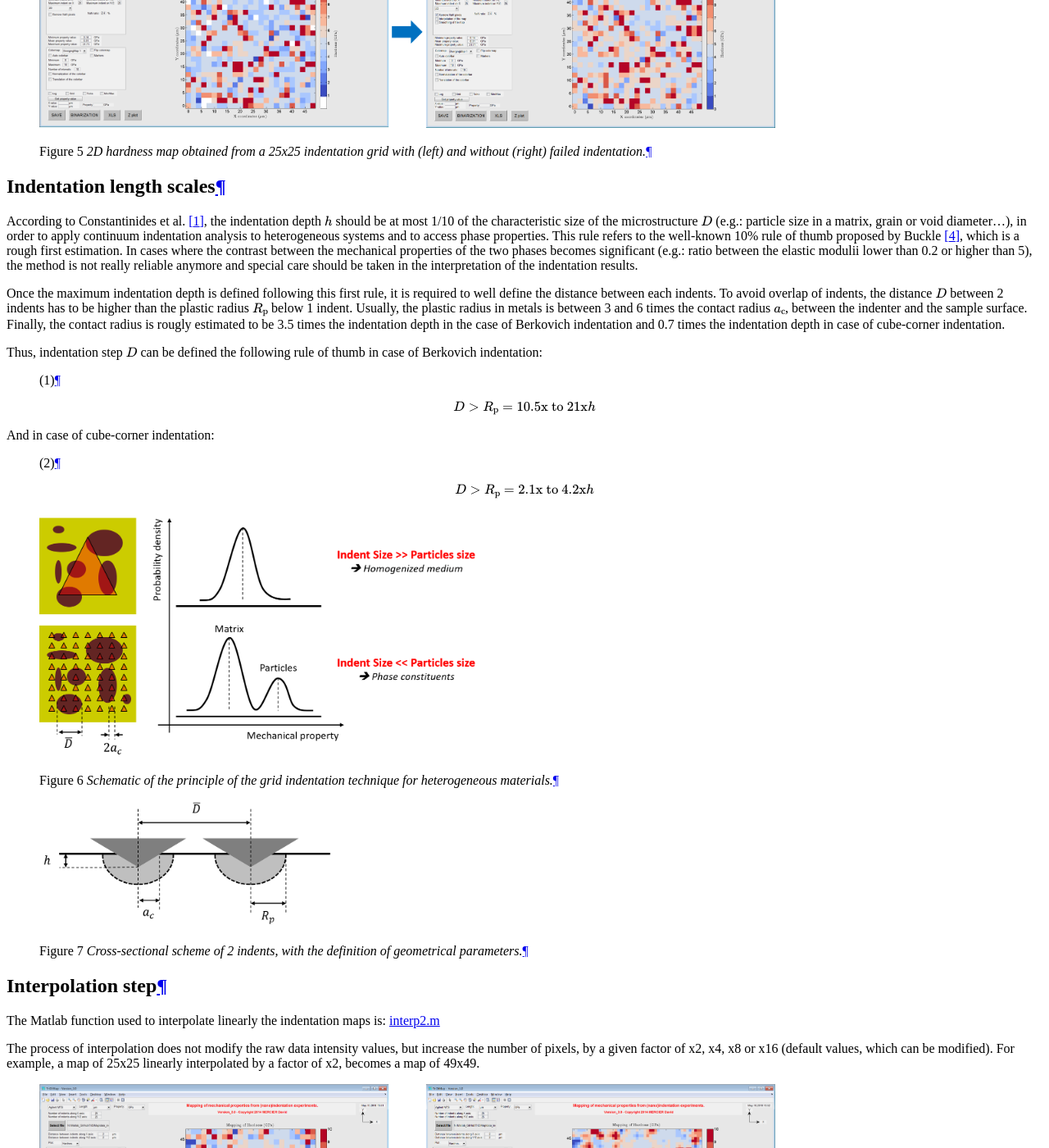
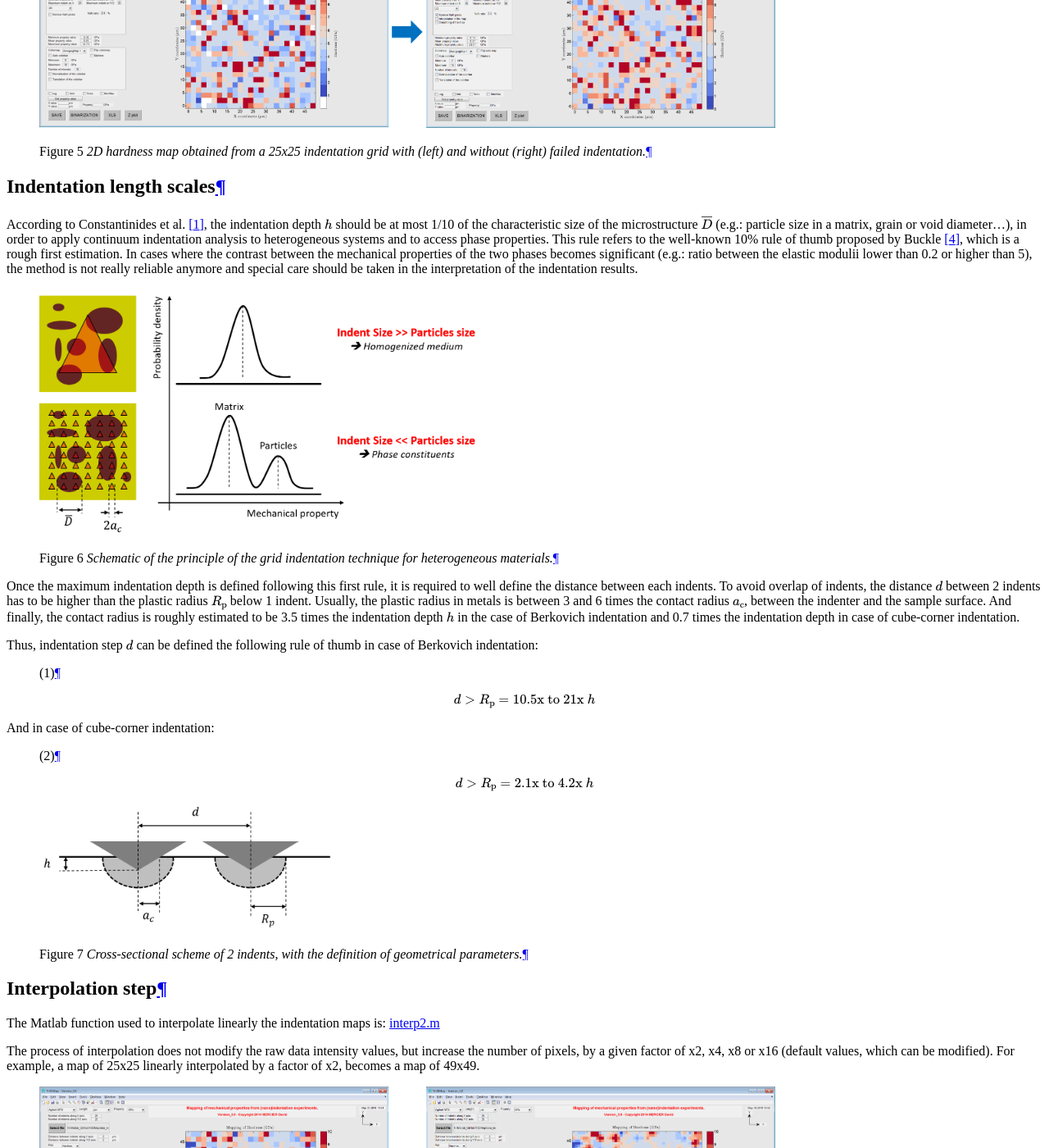
Before and after one commit to DavidMercier/TriDiMap, a Sphinx documentation site: the page built from doc/mapping.rst, in a window 1280 px wide and 1400 px high, scrolled down 1047 px. Shown: the whole window at 82% size. Built offline with Sphinx 7.4.7, drawn with Linux system fonts in a browser that asks for light colours; comment, search, counter and statistics services are not loaded.

Commit message:
corrected pic and doc

```diff
--- a/doc/mapping.rst
+++ b/doc/mapping.rst
@@ -44,33 +44,33 @@ Indentation length scales
 ---------------------------
 
 According to Constantinides et al. [#Constantinides_2006]_, the indentation depth :math:`h` should be at most 1/10
-of the characteristic size of the microstructure :math:`D` (e.g.: particle size in a matrix, grain or void diameter...),
+of the characteristic size of the microstructure :math:`\overline{D}` (e.g.: particle size in a matrix, grain or void diameter...),
 in order to apply continuum indentation analysis to heterogeneous systems and  to  access  phase  properties.
 This rule refers to the well-known 10% rule of thumb proposed by Buckle [#Buckle_1973]_, which is a rough first estimation.
 In cases where the contrast between the mechanical properties of the two phases becomes significant
 (e.g.: ratio between the elastic modulii lower than 0.2 or higher than 5), the method is not really reliable anymore
 and special care should be taken in the interpretation of the indentation results.
 
-Once the maximum indentation depth is defined following this first rule, it is required to well define the distance between each indents.
-To avoid overlap of indents, the distance :math:`D` between 2 indents has to be higher than the plastic radius :math:`R_\text{p}` below 1 indent.
-Usually, the plastic radius in metals is between 3 and 6 times the contact radius :math:`a_\text{c}`, between the indenter and the sample surface.
-Finally, the contact radius is rougly estimated to be 3.5 times the indentation depth in the case of Berkovich indentation and 0.7 times the indentation depth in case of cube-corner indentation.
-
-Thus, indentation step :math:`D` can be defined the following rule of thumb in case of Berkovich indentation:
-
-    .. math:: D > R_\text{p} = 10.5\text{x to } 21\text{x} h
-            :label: berkovich_indent_dist
-
-And in case of cube-corner indentation:
-
-    .. math:: D > R_\text{p} = 2.1\text{x to } 4.2\text{x} h
-            :label: cubecorner_indent_dist
-
 .. figure:: ./_pictures/grid_indentation_length_scale.png
    :scale: 40 %
    :align: center
 
    *Schematic of the principle of the grid indentation technique for heterogeneous materials.*
+
+Once the maximum indentation depth is defined following this first rule, it is required to well define the distance between each indents.
+To avoid overlap of indents, the distance :math:`d` between 2 indents has to be higher than the plastic radius :math:`R_\text{p}` below 1 indent.
+Usually, the plastic radius in metals is between 3 and 6 times the contact radius :math:`a_\text{c}`, between the indenter and the sample surface.
+And finally, the contact radius is roughly estimated to be 3.5 times the indentation depth :math:`h` in the case of Berkovich indentation and 0.7 times the indentation depth in case of cube-corner indentation.
+
+Thus, indentation step :math:`d` can be defined the following rule of thumb in case of Berkovich indentation:
+
+    .. math:: d > R_\text{p} = 10.5\text{x to } 21\text{x }h
+            :label: berkovich_indent_dist
+
+And in case of cube-corner indentation:
+
+    .. math:: d > R_\text{p} = 2.1\text{x to } 4.2\text{x }h
+            :label: cubecorner_indent_dist
 
 .. figure:: ./_pictures/grid_indentation_length_scale_cs.png
    :scale: 40 %
```
Also changed, not shown: doc/_pictures/grid_indentation_length_scale_cs.png.
